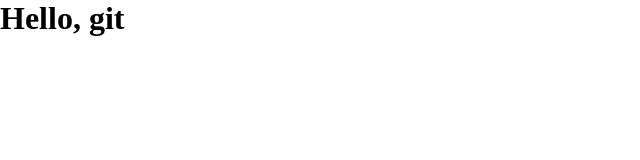
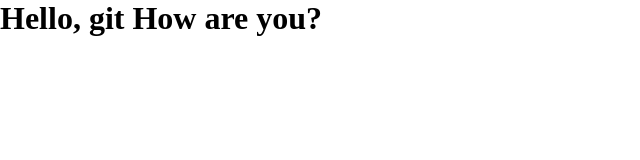
Before and after one commit to olena-melnik/git-course, a plain HTML site: page index.html in a window 1280 px wide. Shown: the whole page, without its empty margins (0-640 px from the left). Drawn offline with Linux system fonts and the light colour scheme.

Commit message:
change Index

```diff
--- a/index.html
+++ b/index.html
@@ -10,6 +10,6 @@
     }</style>
 </head>
 <body>
-    <h1>Hello, git</h1>
+    <h1>Hello, git How are you?</h1>
 </body>
 </html>
```
